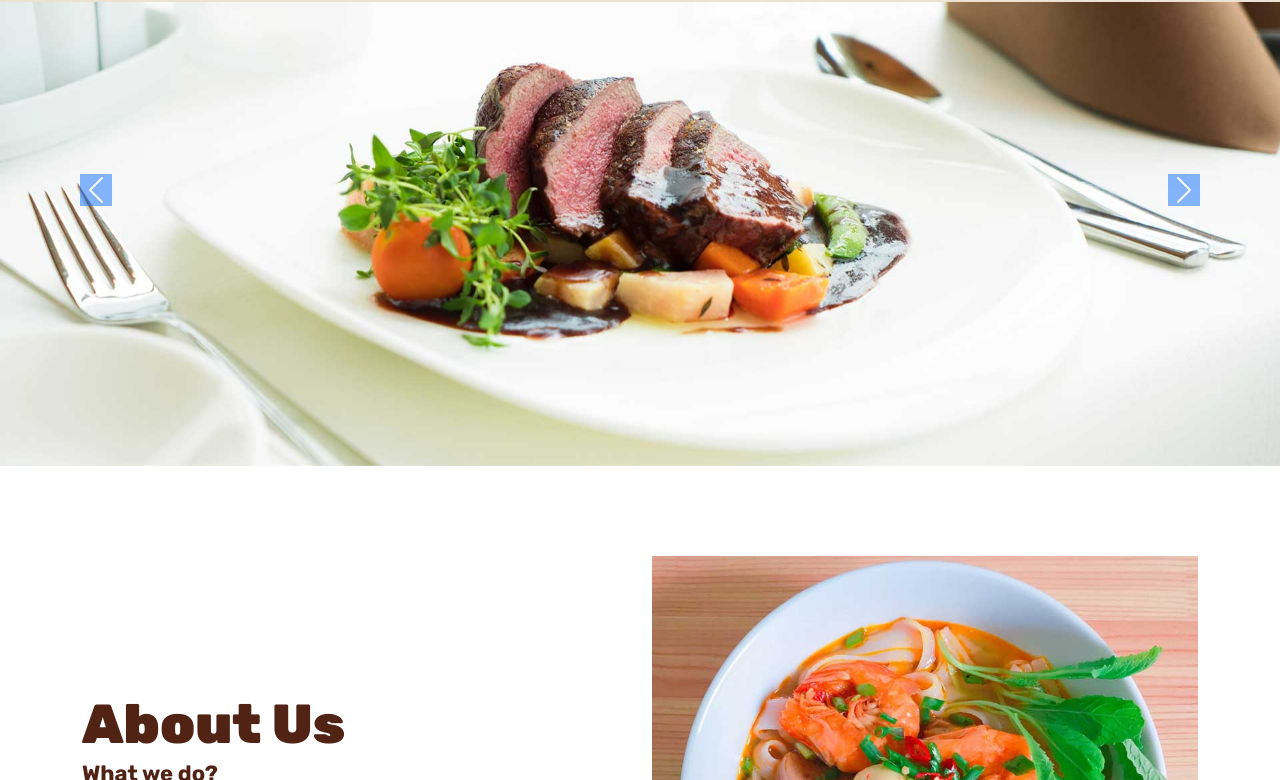
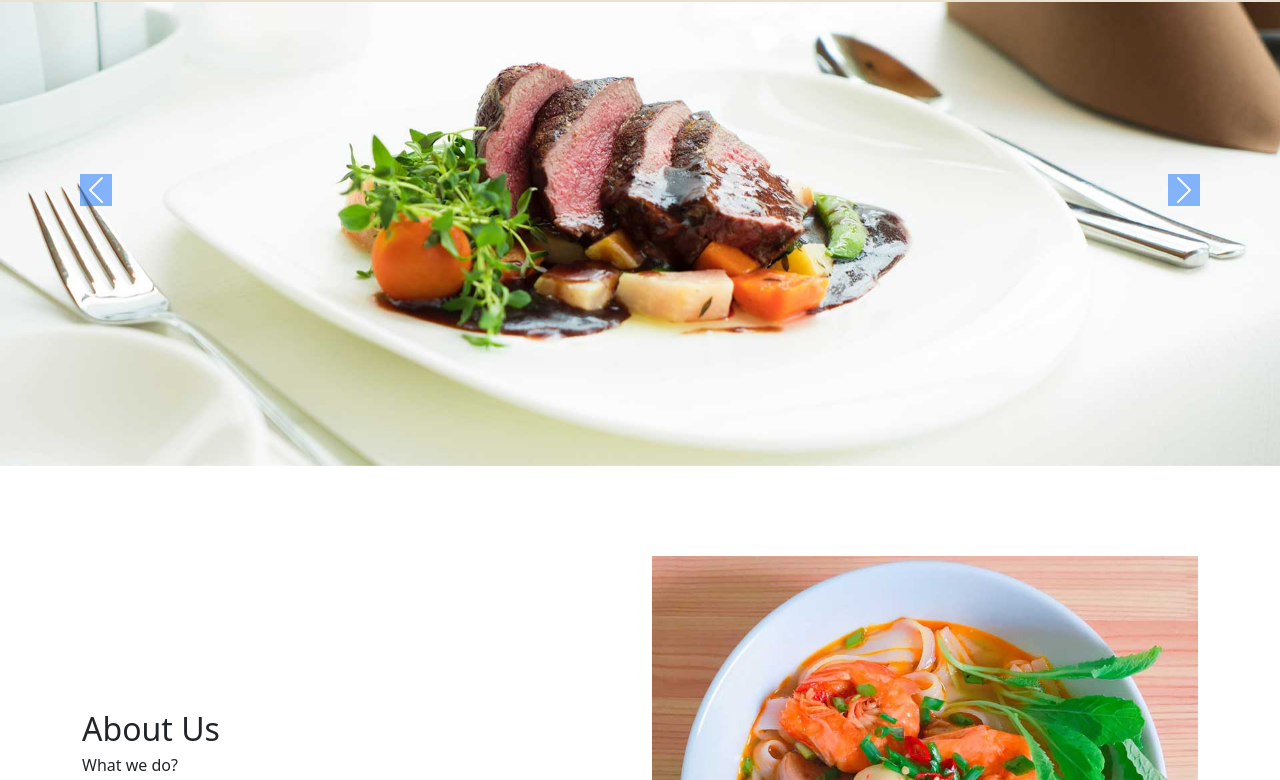
Before and after one commit to Nityanandkumar/Bootstrap-Restaurant, a website built with Parcel: page index.html in a window 1280 px wide. Shown: the part 86-866 px from the top of the page. Built offline with nearby package versions, Linux system fonts and the light colour scheme; files whose address does not match are found by name.

```diff
--- a/index.html
+++ b/index.html
@@ -11,9 +11,9 @@
     <link href="https://fonts.googleapis.com/css2?family=Rubik:ital,wght@0,300..900;1,300..900&display=swap" rel="stylesheet">
 
     <!--Bootstrap 5 CSS -->
-    <!-- <link rel="stylesheet" href="./node_modules/bootstrap/dist/css/bootstrap.min.css"> -->
-    <!-- Bootstrap CSS CDN -->
-<link href="https://cdn.jsdelivr.net/npm/bootstrap@5.3.0/dist/css/bootstrap.min.css" rel="stylesheet">
+    <link rel="stylesheet" href="./node_modules/bootstrap/dist/css/bootstrap.min.css">
+    <!-- Bootstrap CSS CDN-->
+<!-- <link href="https://cdn.jsdelivr.net/npm/bootstrap@5.3.0/dist/css/bootstrap.min.css" rel="stylesheet"> -->
     <!-- Bootstrap icon CDN -->
     <link rel="stylesheet" href="https://cdn.jsdelivr.net/npm/bootstrap-icons@1.3.0/font/bootstrap-icons.css">
 
```
Also changed, not shown: package.json (+7 -1 lines), .github/workflows/deploy.yaml (added).
